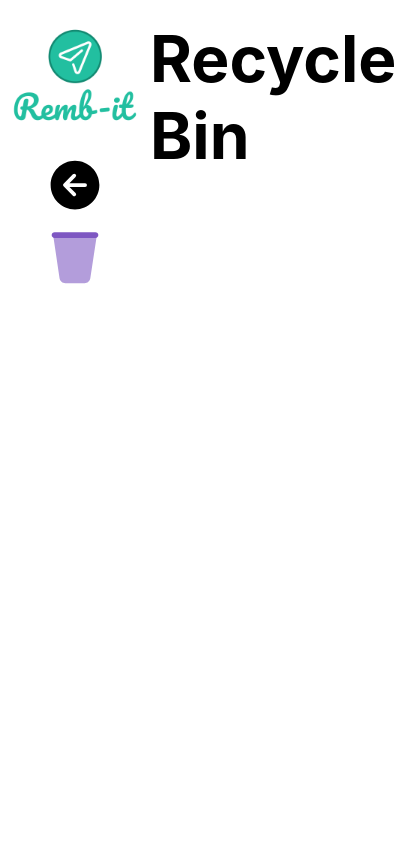
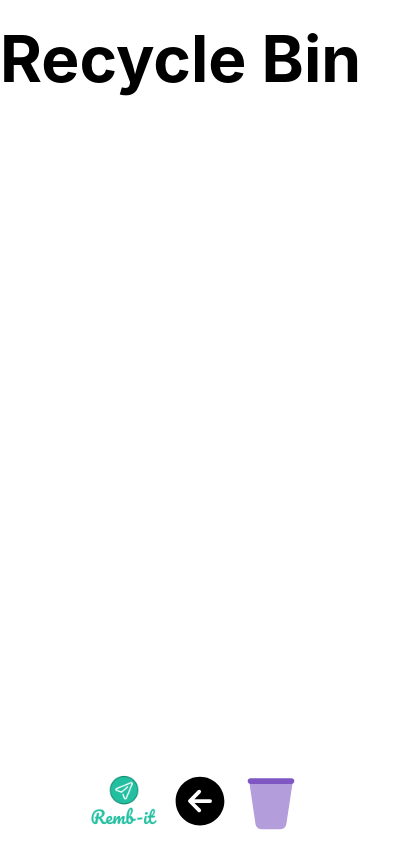
Before and after one commit to auracristina0693/remb-it, a React (Create React App) app: page /recycle-bin in a window 390 px wide. Shown: the whole page, 420 px wide, since content can reach past the window. Built offline with nearby package versions, Linux system fonts and the light colour scheme.

Commit message:
Add responsive view

```diff
--- a/src/App.css
+++ b/src/App.css
@@ -1,6 +1,22 @@
+.sidebar {
+  grid-area: sidebar;
+}
+
+.main {
+  grid-area: main;
+}
+
 .app {
   display: grid;
   grid-template-columns: 1fr 5fr;
+  grid-template-areas: 'sidebar main main main main main';
+}
+
+@media (max-width: 426px) {
+  .app {
+    grid-template-columns: 1fr;
+    grid-template-areas: 'main' 'sidebar';
+  }
 }
 
 .bg-pink {
--- a/src/App.js
+++ b/src/App.js
@@ -55,6 +55,7 @@ function App() {
     <Router>
       <div className="app">
         <Sidebar createNote={createNote} deletedNotes={deletedNotes} />
+        <div className="main">
           <Switch>
             <Route path="/" exact>
               <NoteList
@@ -73,6 +74,7 @@ function App() {
             </Route>
           </Switch>
         </div>
+      </div>
     </Router>
   );
 }
--- a/src/components/Comfirm/Confirm.css
+++ /dev/null
@@ -1,5 +0,0 @@
-.confirm {
-  width: 500vw;
-  height: 250vh;
-  background-color: wheat;
-}
--- a/src/components/Comfirm/index.js
+++ /dev/null
@@ -1,3 +0,0 @@
-import Confirm from './Confirm';
-
-export default Confirm;
--- a/src/components/NoteList/NoteList.css
+++ b/src/components/NoteList/NoteList.css
@@ -8,3 +8,9 @@
   font-size: 64px;
   margin: 20px 0 20px 0;
 }
+
+@media (max-width: 426px) {
+  .noteList__title {
+    font-size: 28px;
+  }
+}
--- a/src/components/Sidebar/Sidebar.css
+++ b/src/components/Sidebar/Sidebar.css
@@ -32,6 +32,24 @@
   margin: 5px;
 }
 
+@media (max-width: 426px) {
+  .sidebar {
+    flex-direction: row;
+    position: fixed;
+    z-index: 1;
+    bottom: 0;
+    background: white;
+    justify-content: center;
+    width: 100%;
+  }
+  .sidebar__icons {
+    flex-direction: row;
+  }
+  .sidebar__logo {
+    width: 80px;
+  }
+}
+
 .pink {
   background-color: #ff9aa2;
   color: #ff9aa2;
```
Also changed, not shown: src/components/Comfirm/Confirm.js (deleted, +0 -11 lines). Lines whose indentation alone changed are shown as unchanged.
